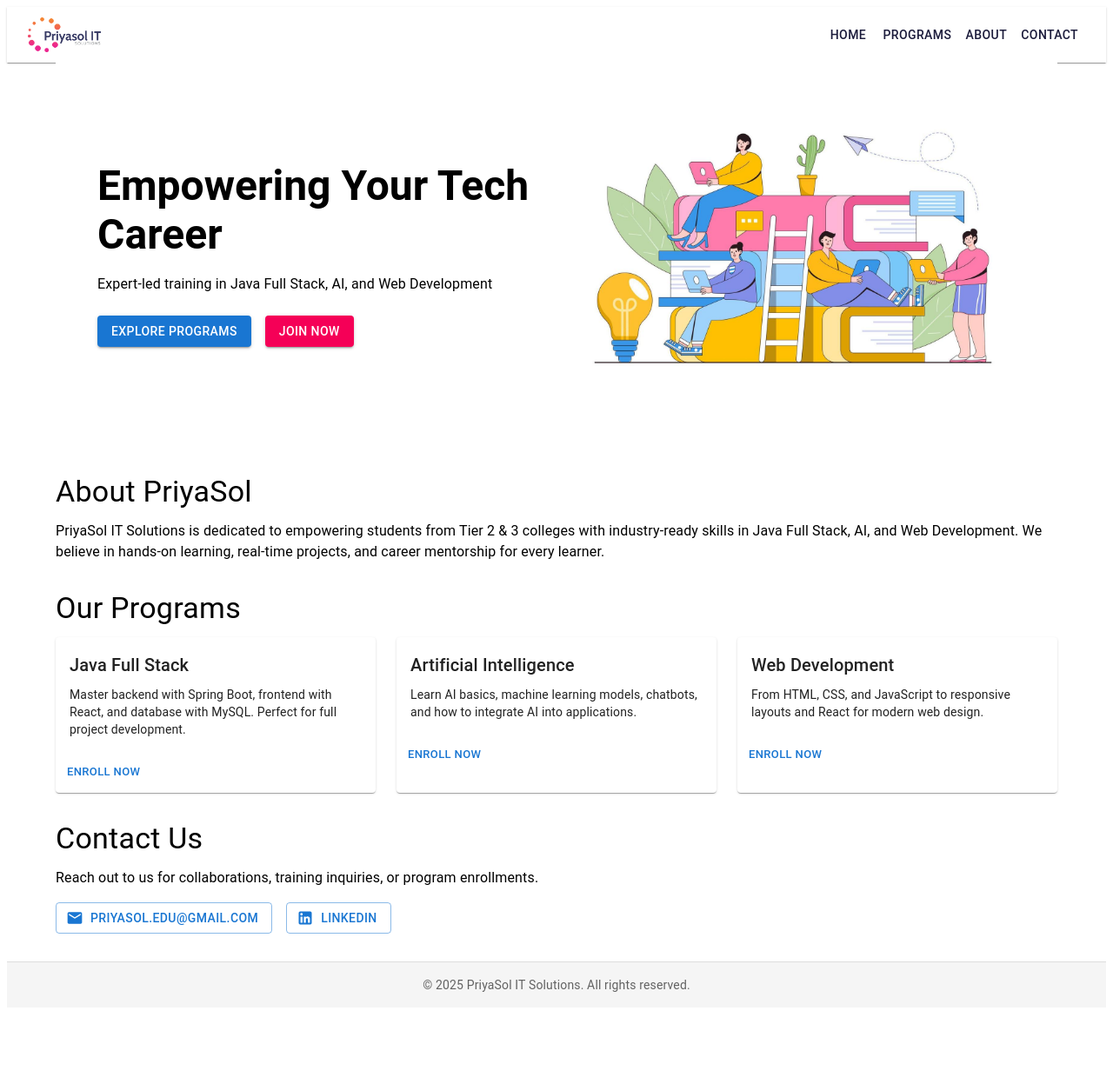
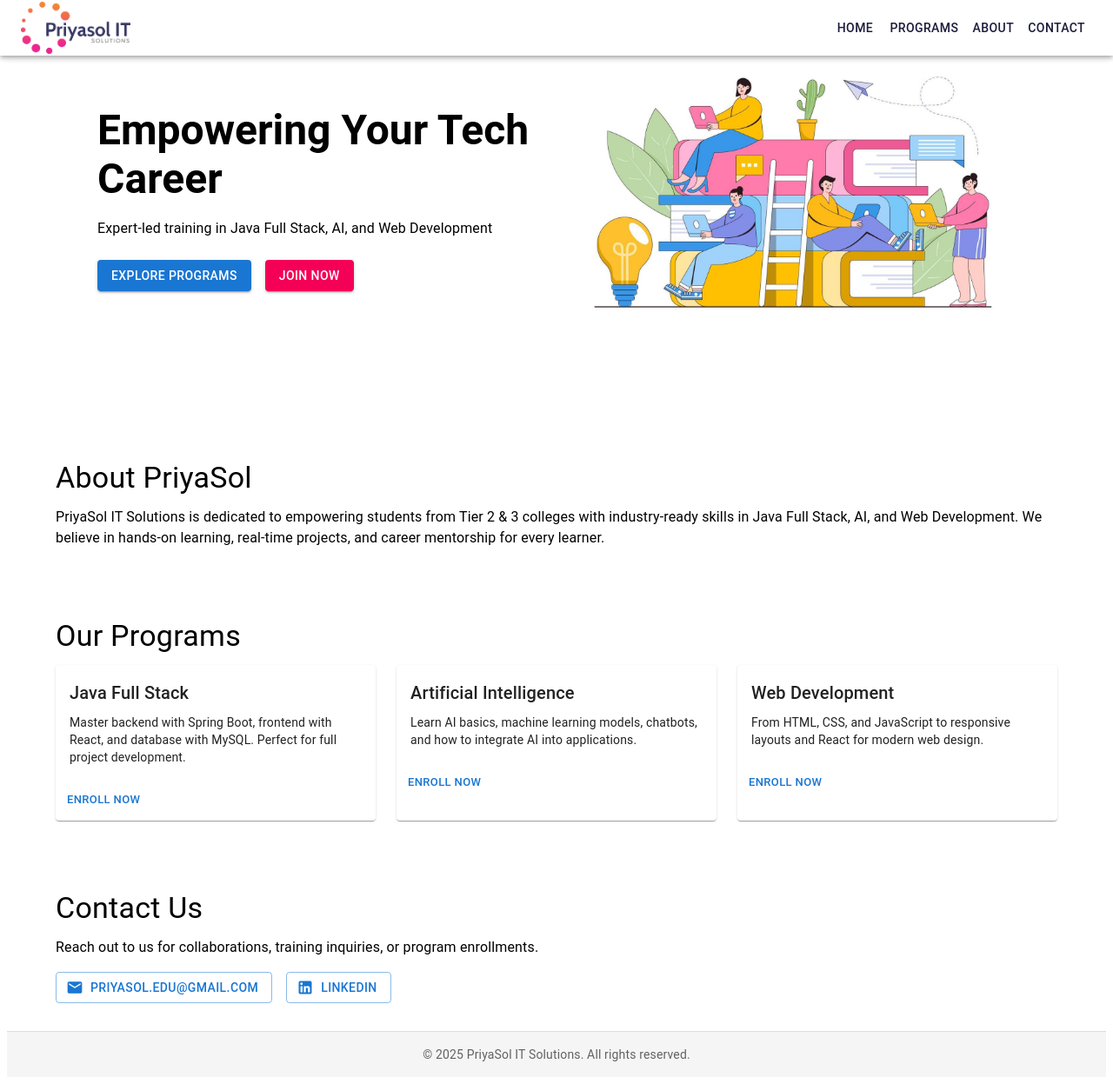
Before and after one commit to priyasol93/priyasol-website, a React (Create React App) app: page / in a window 1280 px wide. Shown: the whole page at 87% size. Before the commit the page ends 1167 px from the top, so only its background shows below. Built offline with nearby package versions, Linux system fonts and the light colour scheme.

Commit message:
Updated the Home Page

```diff
--- a/package.json
+++ b/package.json
@@ -10,6 +10,7 @@
     "react": "^18.2.0",
     "react-dom": "^18.2.0",
     "react-router-dom": "^6.30.1",
+    "react-router-hash-link": "^2.4.3",
     "react-scripts": "5.0.1",
     "web-vitals": "^2.1.4"
   },
--- a/src/components/About.js
+++ b/src/components/About.js
@@ -3,7 +3,7 @@ import { Typography, Box } from "@mui/material";
 
 function About() {
   return (
-    <Box mt={4}>
+    <Box id="about" sx={{ paddingTop: "80px", scrollMarginTop: "100px" }}>
       <Typography variant="h4" gutterBottom>
         About PriyaSol
       </Typography>
--- a/src/components/Contact.js
+++ b/src/components/Contact.js
@@ -4,7 +4,7 @@ import { Email, LinkedIn } from "@mui/icons-material";
 
 function Contact() {
   return (
-    <Box mt={4}>
+    <Box id="contact" sx={{ paddingTop: "80px", scrollMarginTop: "100px" }}>
       <Typography variant="h4" gutterBottom>
         Contact Us
       </Typography>
--- a/src/components/Navbar.js
+++ b/src/components/Navbar.js
@@ -2,22 +2,27 @@ import React from "react";
 import { AppBar, Toolbar, Typography, Box, Button } from "@mui/material";
 import { Link } from "react-router-dom";
 import logo from "../assets/logo.png";
+import {HashLink} from "react-router-hash-link";
 
 const Navbar = () => {
   return (
-    <AppBar position="static" sx={{ backgroundColor: "white", boxShadow: 1 }}>
+    <AppBar
+      position="fixed"
+      sx={{ backgroundColor: "white", zIndex: (theme) => theme.zIndex.drawer + 1 }}
+    >
+    {/* // <AppBar position="static" sx={{ backgroundColor: "white", boxShadow: 1 }}> */}
       <Toolbar sx={{ display: "flex", justifyContent: "space-between" }}>
         <Box display="flex" alignItems="center">
-          <img src={logo} alt="PriyaSol Logo" style={{ height: 40, marginRight: 10 }} />
+          <img src={logo} alt="PriyaSol Logo" style={{ height: 60, marginRight: 10 }} />
           {/* <Typography variant="h6" sx={{ color: "#1c1c3c", fontWeight: "bold" }}>
             PriyaSol IT Solutions
           </Typography> */}
         </Box>
         <Box>
-          <Button component={Link} to="/" sx={{ color: "#1c1c3c" }}>Home</Button>
-          <Button component={Link} to="/programs" sx={{ color: "#1c1c3c" }}>Programs</Button>
-          <Button component={Link} to="/about" sx={{ color: "#1c1c3c" }}>About</Button>
-          <Button component={Link} to="/contact" sx={{ color: "#1c1c3c" }}>Contact</Button>
+          <Button component={HashLink} smooth to="/#" sx={{ color: "#1c1c3c" }}>Home</Button>
+          <Button component={HashLink} smooth to="/#programs" sx={{ color: "#1c1c3c" }}>Programs</Button>
+          <Button component={HashLink} smooth to="/#about" sx={{ color: "#1c1c3c" }}>About</Button>
+          <Button component={HashLink} smooth to="/#contact" sx={{ color: "#1c1c3c" }}>Contact</Button>
         </Box>
       </Toolbar>
     </AppBar>
--- a/src/components/Programs.js
+++ b/src/components/Programs.js
@@ -26,7 +26,7 @@ const programs = [
 
 function Programs() {
   return (
-    <Box mt={4}>
+    <Box id="programs" sx={{ paddingTop: "80px", scrollMarginTop: "100px" }}>
       <Typography variant="h4" gutterBottom>
         Our Programs
       </Typography>
```
Also changed, not shown: 1 other file (tests, documents, lock files or other folders).
